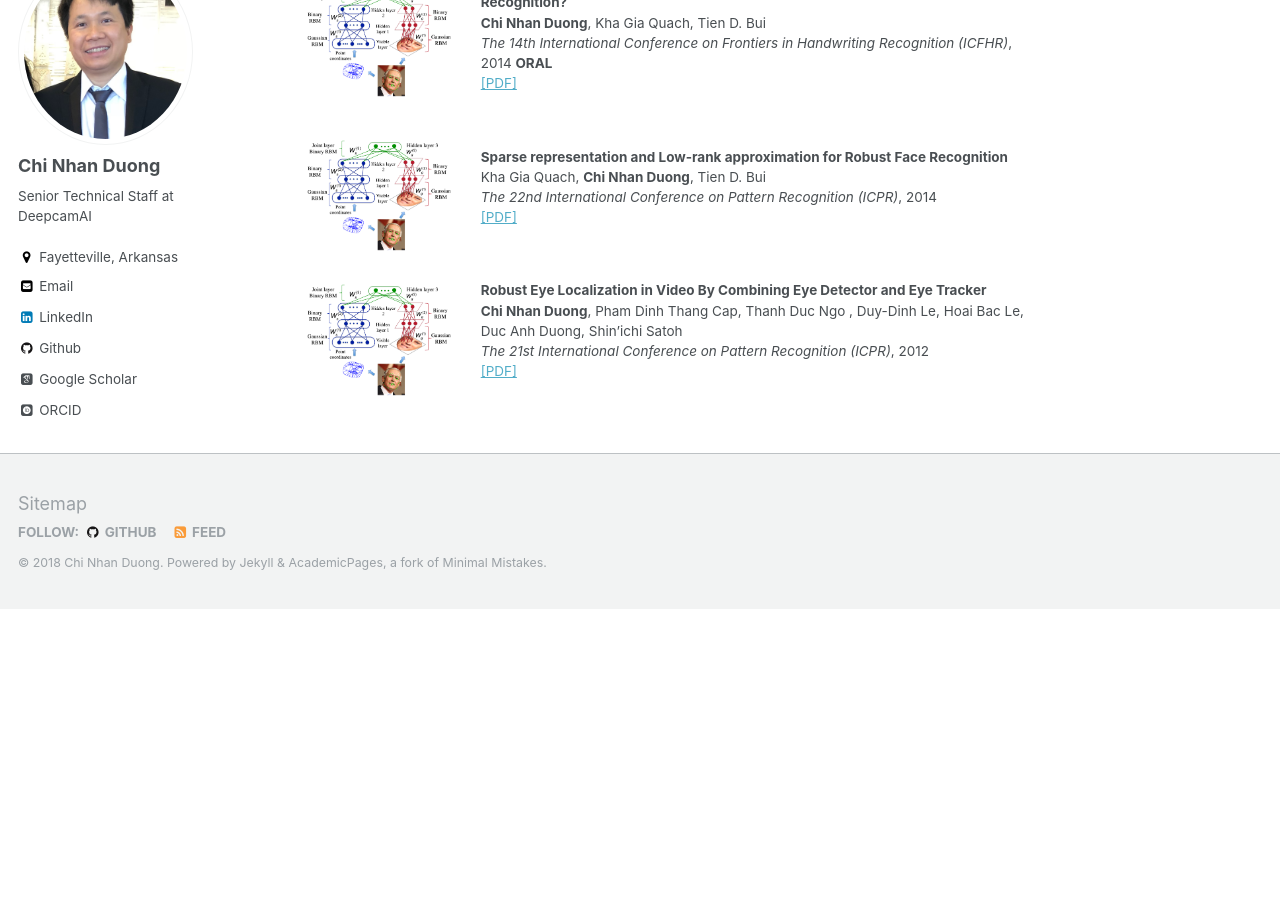
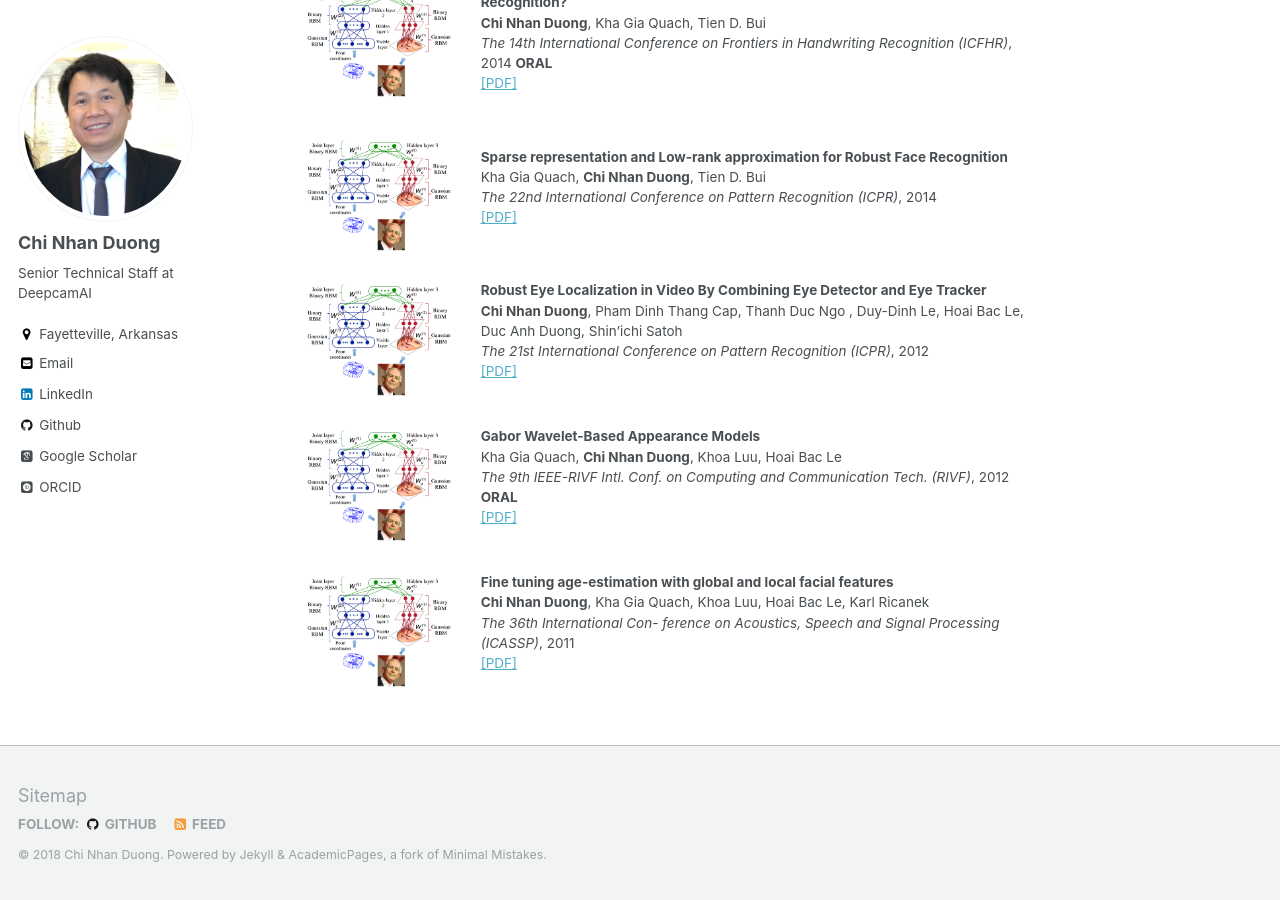
Before and after one commit to dcnhan/dcnhan.github.io, a Jekyll site: the page built from _pages/publications.md, in a window 1280 px wide and 900 px high, scrolled down 2159 px. Built offline with Jekyll 4.4.1, drawn with Linux system fonts in a browser that asks for light colours; some web fonts are replaced; before the commit the page ends 2768 px from its top, so only the background shows below that.

Commit message:
Build website

```diff
--- a/_pages/publications.md
+++ b/_pages/publications.md
@@ -131,3 +131,17 @@ author_profile: true
     <em>The 21st International Conference on Pattern Recognition (ICPR)</em>, 2012 <br>
 	<a href="https://ieeexplore.ieee.org/abstract/document/6460117">[PDF]</a>
 	</p></td></table>
+<table width="1200" align="center" border="0">
+	<td width="25%" valign="top" align="center"><img src="/images/featured_DAMs.png" alt="thumbnail" width="150" height="120" style="border-style: none"></td>
+	<td width="75%" valign="top"><p><heading><strong>Gabor Wavelet-Based Appearance Models</strong></heading><br>
+	Kha Gia Quach, <strong> Chi Nhan Duong</strong>, Khoa Luu, Hoai Bac Le<br>
+    <em>The 9th IEEE-RIVF Intl. Conf. on Computing and Communication Tech. (RIVF)</em>, 2012 <b>ORAL</b><br>
+	<a href="https://ieeexplore.ieee.org/abstract/document/6169865/">[PDF]</a>
+	</p></td></table>
+<table width="1200" align="center" border="0">
+	<td width="25%" valign="top" align="center"><img src="/images/featured_DAMs.png" alt="thumbnail" width="150" height="120" style="border-style: none"></td>
+	<td width="75%" valign="top"><p><heading><strong>Fine tuning age-estimation with global and local facial features</strong></heading><br>
+	<strong> Chi Nhan Duong</strong>, Kha Gia Quach, Khoa Luu, Hoai Bac Le, Karl Ricanek<br>
+    <em>The 36th International Con- ference on Acoustics, Speech and Signal Processing (ICASSP)</em>, 2011 <br>
+	<a href="https://www.researchgate.net/profile/Karl_Ricanek/publication/228864857_Fine_Tuning_Age-estimation_with_Global_and_Local_Facial_Features/links/02bfe50d46b5662825000000/Fine-Tuning-Age-estimation-with-Global-and-Local-Facial-Features.pdf">[PDF]</a>
+	</p></td></table>
```
